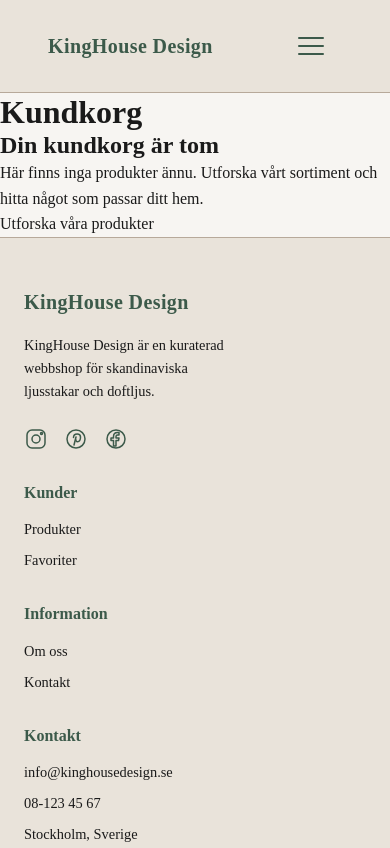
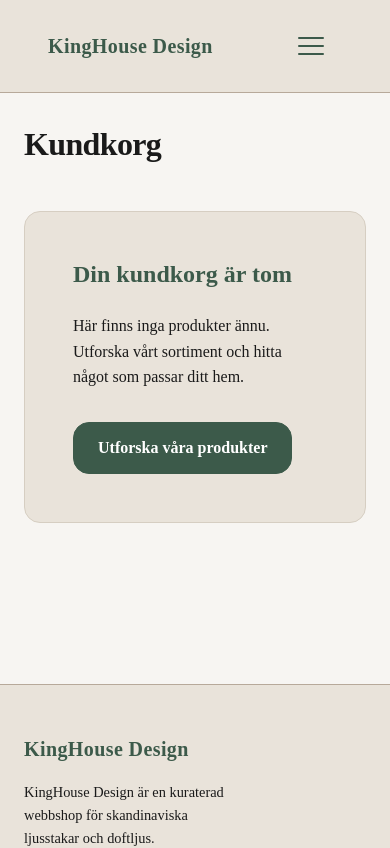
Before and after one commit to KingaSzayer-Iths/kinghouse-nextjs, a Next.js app: page /cart in a window 390 px wide. Shown: the top 848 px of the page. Built offline with nearby package versions, Linux system fonts and the light colour scheme; data requests are answered from the project's data file.

Commit message:
style responsive shopping cart

```diff
--- /dev/null
+++ b/src/app/cart/page.module.css
@@ -0,0 +1,241 @@
+/* Huvudcontainer för kundkorgssidan */
+.cartPage {
+    inline-size: 100%;
+    max-inline-size: 75rem;
+    min-block-size: 70vh;
+    margin-inline: auto;
+    padding-block: var(--space-xl);
+    padding-inline: var(--space-xl);
+}
+
+/* Sidans huvudrubrik */
+.cartTitle {
+    margin-block-end: var(--space-xl);
+    color: var(--color-text);
+    font-size: 2rem;
+    font-weight: 600;
+    letter-spacing: -0.02em;
+}
+
+/* Meddelande som visas när kundkorgen är tom */
+.emptyCart {
+    max-inline-size: 36rem;
+    padding-block: var(--space-xl);
+    padding-inline: var(--space-xl);
+    background-color: var(--color-beige-light);
+    border: 1px solid var(--color-beige);
+    border-radius: 1rem;
+}
+
+/* Rubrik i den tomma kundkorgen */
+.emptyCartTitle {
+    margin-block-end: var(--space-md);
+    color: var(--color-primary);
+    font-size: 1.5rem;
+    font-weight: 600;
+}
+
+/* Beskrivande text i den tomma kundkorgen */
+.emptyCartText {
+    margin-block-end: var(--space-lg);
+    color: var(--color-text);
+    line-height: 1.6;
+}
+
+/* Länk tillbaka till produktsidan när kundkorgen är tom */
+.productsLink {
+    display: inline-flex;
+    align-items: center;
+    justify-content: center;
+
+    padding-block: 0.75rem;
+    padding-inline: 1.5rem;
+
+    background-color: var(--color-primary);
+    color: var(--color-surface);
+    border: 1px solid var(--color-primary);
+    border-radius: 1rem;
+
+    font-weight: 600;
+    text-decoration: none;
+
+    transition:
+        background-color 0.3s ease,
+        border-color 0.3s ease;
+}
+
+/* Visuell återkoppling när användaren håller muspekaren över länken */
+.productsLink:hover {
+    background-color: var(--color-primary-dark);
+    border-color: var(--color-primary-dark);
+    /* border-radius: 1rem; */
+}
+
+/* Innehåller kundkorgens produkter och sammanfattning */
+.cartContent {
+    display: flex;
+    flex-direction: column;
+    gap: var(--space-lg);
+}
+
+/* En enskild produkt i kundkorgen */
+.cartItem {
+    display: grid;
+    grid-template-columns: 9.8rem 1fr;
+    gap: var(--space-lg);
+
+    padding-block: var(--space-md);
+    padding-inline: var(--space-lg);
+
+    background-color: var(--color-surface);
+    border: 1px solid var(--color-beige);
+}
+
+/* Produktbild i kundkorgen */
+.cartItemImage {
+    inline-size: 9.8rem;
+    block-size: 9.8rem;
+    object-fit: cover;
+}
+
+/* Produktinformation och kontroller i kundkorgens produktkort */
+.cartItemInfo {
+    display: flex;
+    flex-direction: column;
+    align-items: flex-start;
+    gap: 0.5rem;
+}
+
+/* Produktnamn i kundkorgen */
+.cartItemName {
+    color: var(--color-text);
+    font-size: 1.25rem;
+    font-weight: 600;
+    line-height: 1.3;
+}
+
+/* Produktens styckpris */
+.cartItemPrice {
+    color: var(--color-text);
+    font-size: 1rem;
+    font-weight: 500;
+}
+
+/* Kontroller för att öka och minska produktens antal */
+.quantityControls {
+    display: inline-flex;
+    align-items: center;
+    gap: var(--space-sm);
+}
+
+/* Knappar för att öka och minska produktens antal */
+.quantityButton {
+    display: inline-flex;
+    align-items: center;
+    justify-content: center;
+
+    inline-size: 2rem;
+    block-size: 2rem;
+
+    background-color: var(--color-background);
+    color: var(--color-text);
+    border: 1px solid var(--color-beige);
+
+    font-size: 1rem;
+    font-weight: 600;
+    cursor: pointer;
+
+    transition:
+        background-color 0.3s ease,
+        border-color 0.3s ease;
+}
+
+/* Visuell återkoppling när användaren håller muspekaren över knappen */
+.quantityButton:hover {
+    background-color: var(--color-beige-light);
+    border-color: var(--color-taupe);
+}
+
+/* Visar antalet exemplar av produkten i kundkorgen */
+.quantityValue {
+    min-inline-size: 1.5rem;
+    color: var(--color-text);
+    font-size: 1rem;
+    font-weight: 600;
+    text-align: center;
+}
+
+/* Knapp för att ta bort en produkt från kundkorgen */
+.removeButton {
+    padding-block: 0.4rem;
+    padding-inline: 0;
+
+    background-color: transparent;
+    color: var(--color-primary);
+    border: none;
+
+    font: inherit;
+    font-size: 0.9rem;
+    font-weight: 600;
+    text-decoration: underline;
+    text-underline-offset: 0.2rem;
+
+    cursor: pointer;
+
+    transition: color 0.3s ease;
+}
+
+/* Visuell återkoppling när användaren håller muspekaren över knappen */
+.removeButton:hover {
+    color: var(--color-primary-dark);
+}
+
+/* Delsumma för en enskild produkt */
+.subtotal {
+    margin-block-start: auto;
+    color: var(--color-text);
+    font-size: 1rem;
+    font-weight: 600;
+}
+
+/* Visar det totala antalet produkter i kundkorgen */
+.cartQuantity {
+    color: var(--color-text);
+    font-size: 1rem;
+    font-weight: 500;
+}
+
+/* Visar kundkorgens totala summa */
+.cartTotal {
+    padding-block-start: var(--space-lg);
+
+    border-block-start: 1px solid var(--color-beige);
+
+    color: var(--color-primary);
+    font-size: 1.25rem;
+    font-weight: 600;
+}
+
+/* Mobil */
+@media (max-width: 47.99rem) {
+    .cartPage {
+        padding-block: var(--space-lg);
+        padding-inline: var(--space-md);
+    }
+
+    /* Visar produktbild och produktinformation under varandra på mobil */
+    .cartItem {
+        grid-template-columns: 1fr;
+        padding-block: var(--space-md);
+        padding-inline: var(--space-md);
+    }
+
+    /* Anpassar produktbilden till mobilens bredd */
+    .cartItemImage {
+        inline-size: 100%;
+        max-inline-size: 16rem;
+        block-size: auto;
+        aspect-ratio: 1 / 1;
+        justify-self: center;
+    }
+}
--- a/src/app/cart/page.tsx
+++ b/src/app/cart/page.tsx
@@ -1,16 +1,18 @@
 "use client";
-
 
 import { useEffect, useState } from "react";
 import type { CartItem } from "@/types/CartItem";
 import type { Product } from "@/types/Product";
 import Image from "next/image";
 import Link from "next/link";
-
+import styles from "./page.module.css";
 
 export default function CartPage() {
     // Sparar kundkorgens produkter och antal i state
     const [cart, setCart] = useState<CartItem[]>([]);
+
+    // Håller reda på om kundkorgen har lästs in från localStorage
+    const [isCartLoaded, setIsCartLoaded] = useState(false);
 
     // Sparar produktinformationen som hämtas från mock-API:t
     const [products, setProducts] = useState<Product[]>([]);
@@ -39,10 +41,12 @@ export default function CartPage() {
 
         // Skapar ett objekt som innehåller både produktinformationen
         // och det antal som användaren har lagt i kundkorgen
-        return [{
+        return [
+            {
                 product,
                 quantity: item.quantity,
-        }];
+            },
+        ];
     });
 
     // Räknar ut hela kundkorgens totalsumma
@@ -56,18 +60,25 @@ export default function CartPage() {
     useEffect(() => {
         const storedCart = localStorage.getItem("cart");
 
-        // Om det finns en kundkorg sparad i localStorage, uppdatera state med den
+        // Om det finns en kundkorg sparad i localStorage,
+        // uppdateras state med den
         const savedCart: CartItem[] = storedCart
             ? JSON.parse(storedCart)
             : [];
 
         setCart(savedCart);
+
+        // Markerar att kundkorgen nu har lästs in från localStorage
+        setIsCartLoaded(true);
     }, []);
 
     // Hämtar alla produkter från mock-API:t
     useEffect(() => {
         async function fetchProducts() {
-            const response = await fetch("http://localhost:3001/products");
+            const response = await fetch(
+                "http://localhost:3001/products"
+            );
+
             const data: Product[] = await response.json();
 
             setProducts(data);
@@ -78,22 +89,31 @@ export default function CartPage() {
 
     // Ökar antalet för den produkt som användaren klickar på
     function increaseQuantity(productId: string) {
-        // map() går igenom alla produkter i kundkorgen och skapar en ny array
+        // map() går igenom alla produkter i kundkorgen
+        // och skapar en ny array
         const updatedCart = cart.map((item) =>
-            // Om produktens id matchar productId skapas en kopia av objektet
-            // där quantity ökas med 1. Övriga produkter lämnas oförändrade
+            // Om produktens id matchar productId skapas en kopia
+            // av objektet där quantity ökas med 1
             item.productId === productId
-                ? { ...item, quantity: item.quantity + 1 }
+                ? {
+                    ...item,
+                    quantity: item.quantity + 1,
+                }
                 : item
         );
 
         // Uppdaterar kundkorgens state så att sidan direkt visar det nya antalet
         setCart(updatedCart);
 
-        // Sparar även ändringen i localStorage så att den finns kvar efter omladdning
-        localStorage.setItem("cart", JSON.stringify(updatedCart));
+        // Sparar även ändringen i localStorage
+        // så att den finns kvar efter omladdning
+        localStorage.setItem(
+            "cart",
+            JSON.stringify(updatedCart)
+        );
 
-        // Meddelar headern att kundkorgen har ändrats så att badgen uppdateras direkt
+        // Meddelar headern att kundkorgen har ändrats
+        // så att badgen uppdateras direkt
         window.dispatchEvent(new Event("cartUpdated"));
     }
 
@@ -104,7 +124,10 @@ export default function CartPage() {
         const updatedCart = cart
             .map((item) =>
                 item.productId === productId
-                    ? { ...item, quantity: item.quantity - 1 }
+                    ? {
+                        ...item,
+                        quantity: item.quantity - 1,
+                    }
                     : item
             )
             // filter() behåller bara produkter som har ett antal större än 0
@@ -115,13 +138,17 @@ export default function CartPage() {
         setCart(updatedCart);
 
         // Sparar ändringen så att kundkorgen finns kvar efter omladdning
-        localStorage.setItem("cart", JSON.stringify(updatedCart));
+        localStorage.setItem(
+            "cart",
+            JSON.stringify(updatedCart)
+        );
 
         // Meddelar headern så att kundkorgens badge uppdateras direkt
         window.dispatchEvent(new Event("cartUpdated"));
     }
 
-    // Tar bort hela produkten från kundkorgen oavsett hur många exemplar som finns
+    // Tar bort hela produkten från kundkorgen
+    // oavsett hur många exemplar som finns
     function removeFromCart(productId: string) {
         // filter() skapar en ny array och behåller alla produkter
         // utom den vars productId matchar produkten som ska tas bort
@@ -129,81 +156,123 @@ export default function CartPage() {
             (item) => item.productId !== productId
         );
 
-        // Uppdaterar kundkorgens state så att produkten försvinner direkt från sidan
+        // Uppdaterar kundkorgens state
+        // så att produkten försvinner direkt från sidan
         setCart(updatedCart);
 
         // Sparar den uppdaterade kundkorgen i localStorage
-        localStorage.setItem("cart", JSON.stringify(updatedCart));
+        localStorage.setItem(
+            "cart",
+            JSON.stringify(updatedCart)
+        );
 
         // Meddelar headern så att kundkorgens badge uppdateras direkt
         window.dispatchEvent(new Event("cartUpdated"));
     }
 
+    // Väntar med att visa kundkorgens innehåll tills localStorage har lästs in, tomma kundkorgen blinkar inte till vid omladdning
+    if (!isCartLoaded) {
+        return null;
+    }
+
     return (
-        <main id="main-content">
-            <h1>Kundkorg</h1>
-            {/* Visar olika innehåll beroende på om kundkorgen är tom eller innehåller produkter */}
+        <main
+            id="main-content"
+            className={styles.cartPage}
+        >
+            <h1 className={styles.cartTitle}>
+                Kundkorg
+            </h1>
+
+            {/* Visar olika innehåll beroende på om kundkorgen
+                är tom eller innehåller produkter */}
             {cart.length === 0 ? (
-                <section aria-labelledby="empty-cart-heading">
+                <section
+                    className={styles.emptyCart}
+                    aria-labelledby="empty-cart-heading"
+                >
                     {/* Visas när kundkorgen inte innehåller några produkter */}
-                    <h2 id="empty-cart-heading">
+                    <h2
+                        id="empty-cart-heading"
+                        className={styles.emptyCartTitle}
+                    >
                         Din kundkorg är tom
                     </h2>
 
-                    <p>
-                        Här finns inga produkter ännu. Utforska vårt sortiment
-                        och hitta något som passar ditt hem.
+                    <p className={styles.emptyCartText}>
+                        Här finns inga produkter ännu.
+                        Utforska vårt sortiment och hitta
+                        något som passar ditt hem.
                     </p>
 
                     {/* Leder användaren tillbaka till produktsidan */}
-                    <Link href="/products">
+                    <Link
+                        href="/products"
+                        className={styles.productsLink}
+                    >
                         Utforska våra produkter
                     </Link>
                 </section>
             ) : (
-                <div>
+                <div className={styles.cartContent}>
                     {/* Visar det totala antalet produkter i kundkorgen */}
-                    <p>
+                    <p className={styles.cartQuantity}>
                         Totalt antal produkter: {totalQuantity}
                     </p>
 
-                    {/* map() går igenom alla produkter i kundkorgen och skapar
-                    innehållet som visas för varje enskild produkt */}
+                    {/* map() går igenom alla produkter i kundkorgen
+                        och skapar innehållet som visas för varje produkt */}
                     {cartProducts.map((item) => (
-                        <div key={item.product.id}>
+                        <div
+                            key={item.product.id}
+                            className={styles.cartItem}
+                        >
                             <Image
+                                className={styles.cartItemImage}
                                 src={item.product.image}
                                 alt={item.product.alt}
                                 width={120}
                                 height={120}
                             />
 
-                            <h2>{item.product.name}</h2>
+                            {/* Samlar produktinformation och kontroller
+                                i produktkortets andra grid-kolumn */}
+                            <div className={styles.cartItemInfo}>
+                                <h2 className={styles.cartItemName}>
+                                    {item.product.name}
+                                </h2>
 
-                            <p>
+                                <p className={styles.cartItemPrice}>
                                     Pris: {item.product.price} kr
                                 </p>
 
-                            <div>
-                                {/* Minskar antalet för just den här produkten med ett steg */}
-                                <button
+                                <div className={styles.quantityControls}>
+                                    {/* Minskar antalet för produkten med ett steg */}
+                                    <button className={styles.quantityButton}
                                         type="button"
                                         onClick={() =>
-                                        decreaseQuantity(item.product.id)
+                                            decreaseQuantity(
+                                                item.product.id
+                                            )
                                         }
                                         aria-label={`Minska antal för ${item.product.name}`}
                                     >
-                                    −
+                                        -
                                     </button>
 
-                                {/* Visar hur många exemplar av produkten som finns i kundkorgen */}
-                                <span>{item.quantity}</span>
+                                    {/* Visar hur många exemplar av produkten
+                                        som finns i kundkorgen */}
+                                    <span className={styles.quantityValue}>
+                                        {item.quantity}
+                                    </span>
 
-                                {/* Ökar antalet för just den här produkten med ett steg */}
-                                <button
+                                    {/* Ökar antalet för produkten med ett steg */}
+                                    <button className={styles.quantityButton}
                                         type="button"
                                         onClick={() =>
-                                        increaseQuantity(item.product.id)
+                                            increaseQuantity(
+                                                item.product.id
+                                            )
                                         }
                                         aria-label={`Öka antal för ${item.product.name}`}
                                     >
@@ -211,8 +280,7 @@ export default function CartPage() {
                                     </button>
                                 </div>
 
-                            {/* Tar bort hela produkten från kundkorgen oavsett antal */}
-                            <button
+                                <button className={styles.removeButton}
                                     type="button"
                                     onClick={() =>
                                         removeFromCart(item.product.id)
@@ -222,16 +290,16 @@ export default function CartPage() {
                                     Ta bort
                                 </button>
 
-                            {/* Visar priset för produkten multiplicerat med antalet */}
-                            <p>
-                                Delsumma:{" "}
-                                {item.product.price * item.quantity} kr
+                                {/* Visar produktens pris multiplicerat med antalet */}
+                                <p className={styles.subtotal}>
+                                    Delsumma: {item.product.price * item.quantity} kr
                                 </p>
+                            </div>
                         </div>
                     ))}
 
                     {/* Visar totalsumman för alla produkter i kundkorgen */}
-                    <p>
+                    <p className={styles.cartTotal}>
                         Totalsumma: {totalPrice} kr
                     </p>
                 </div>
```
Also changed, not shown: src/components/AddToCartButton/AddToCartButton.module.css (added, +29 -0 lines), src/components/AddToCartButton/AddToCartButton.tsx (+8 -3 lines). Lines whose indentation alone changed are shown as unchanged.
